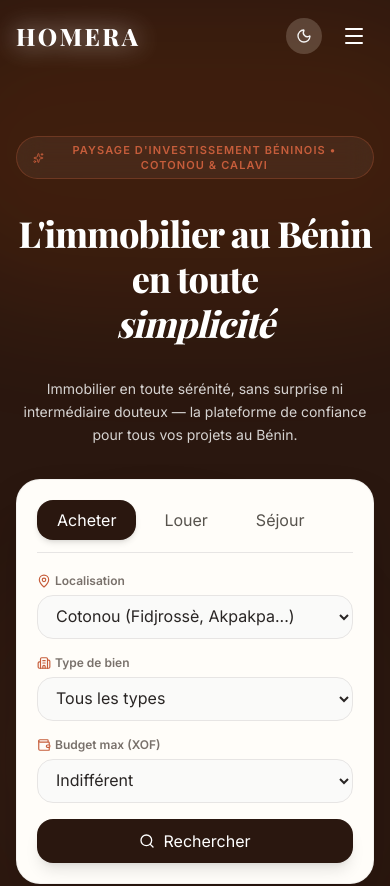
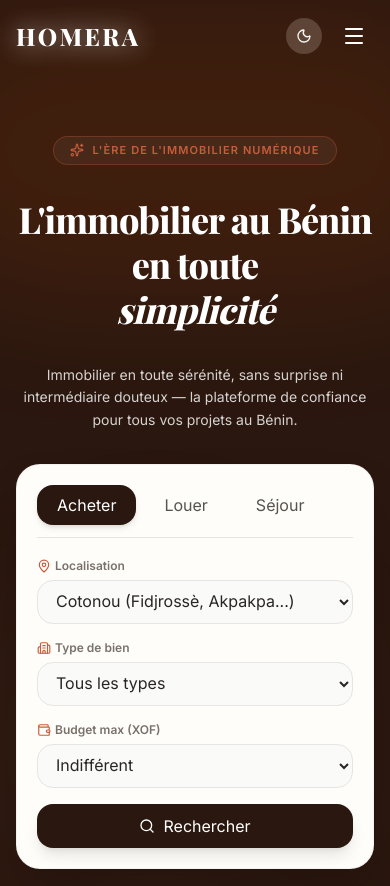
Before and after one commit to Leogued/HOMERA, a Next.js app in the folder homera/: page / in a window 390 px wide. Shown: the top 886 px of the page. Built offline with nearby package versions, Linux system fonts and the light colour scheme; a web font is replaced by a local one.

Commit message:
content(hero): nouveau badge « L'ère de l'immobilier numérique »
Co-authored-by: arena-agent <297053741+arena-agent@users.noreply.github.com>

```diff
--- a/homera/components/home/Hero.tsx
+++ b/homera/components/home/Hero.tsx
@@ -22,7 +22,7 @@
         <div className="inline-flex items-center gap-2 px-4 py-1.5 rounded-full text-xs font-semibold bg-white/5 text-homera-terracotta border border-homera-terracotta/30 backdrop-blur-md">
           <Sparkles className="w-3.5 h-3.5 text-homera-terracotta" />
           <span className="uppercase tracking-widest text-[11px]">
-            PAYSAGE D&apos;INVESTISSEMENT BÉNINOIS • COTONOU & CALAVI
+            L&apos;ÈRE DE L&apos;IMMOBILIER NUMÉRIQUE
           </span>
         </div>
 
```
